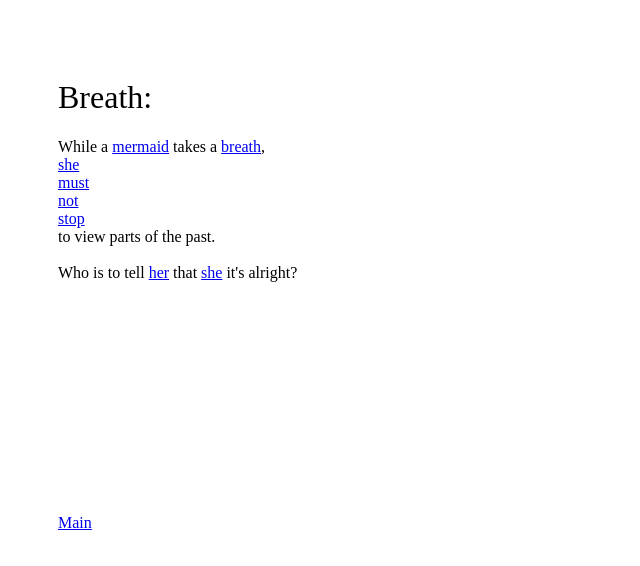
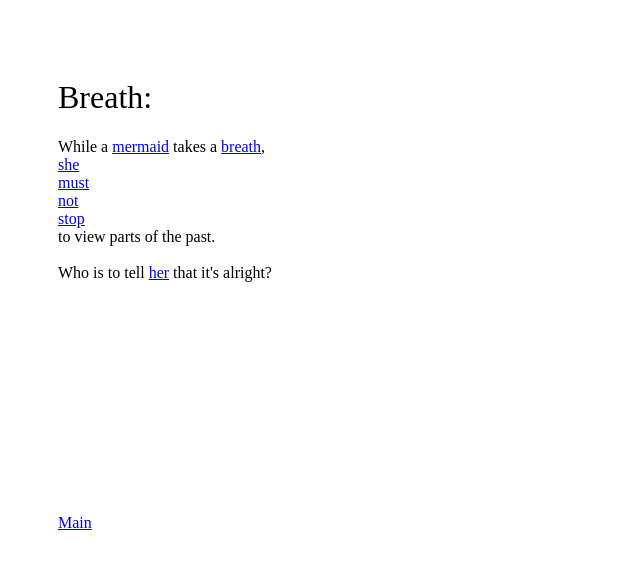
Before and after one commit to thomasPittard4/English101CreativeProject, a plain HTML site: page breath.html in a window 1280 px wide. Shown: the whole page, without its empty margins (0-640 px from the left). Drawn offline with Linux system fonts and the light colour scheme.

Commit message:
Remove unnecessary link from text

```diff
--- a/breath.html
+++ b/breath.html
@@ -17,7 +17,7 @@
   <a href="stop.html">stop</a><br>
   to view parts of the past.<br>
   <br>
-  Who is to tell <a href="her.html">her</a> that <a href="she.html">she</a> it's alright?
+  Who is to tell <a href="her.html">her</a> that it's alright?
 </p>
 
   </div>
```
